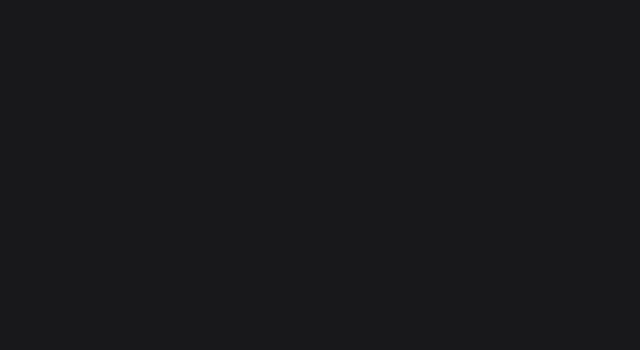
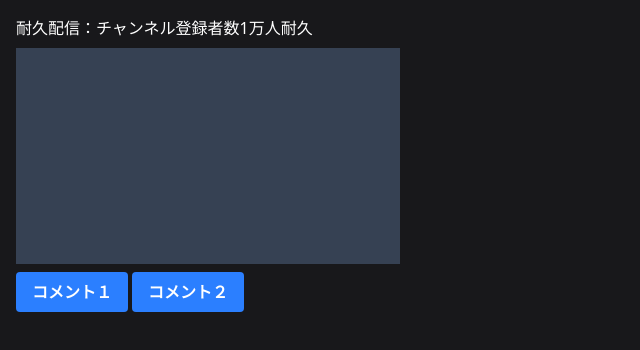
Before and after one commit to shari-sushi/sandbox, a React (Vite) app in the folder frontend/: page /animate-presence in a window 1280 px wide. Before the commit this address had no page. Shown: the top 350 px of the page, without its empty margins (0-640 px from the left). Built offline with nearby package versions, Linux system fonts and the light colour scheme.

Commit message:
新着コメントが下から上っていく

```diff
--- a/frontend/package.json
+++ b/frontend/package.json
@@ -11,6 +11,7 @@
   },
   "dependencies": {
     "@tailwindcss/vite": "^4.0.17",
+    "framer-motion": "^12.12.1",
     "react": "^19.0.0",
     "react-dom": "^19.0.0",
     "react-router-dom": "^7.5.0",
--- a/frontend/src/App.tsx
+++ b/frontend/src/App.tsx
@@ -2,6 +2,7 @@ import { BrowserRouter, Routes, Route } from "react-router-dom";
 import Layout from "./pageParts/Layout";
 import TopPage from "./pages/TopPage/TopPage";
 import PostImagePage from "./pages/PostImagePage/PostImagePage";
+import LiveChatPage from "./pages/Motion/LiveChatPage";
 
 function App() {
   return (
@@ -10,6 +11,7 @@ function App() {
         <Routes>
           <Route path="/" element={<TopPage />} />
           <Route path="/post-image-page" element={<PostImagePage />} />
+          <Route path="/animate-presence" element={<LiveChatPage />} />
         </Routes>
       </Layout>
     </BrowserRouter>
@@ -17,5 +19,3 @@ function App() {
 }
 
 export default App;
-
-import { BrowserRouter, Routes, Route } from "react-router-dom";
--- /dev/null
+++ b/frontend/src/pages/Motion/LiveChatPage.tsx
@@ -0,0 +1,132 @@
+import { motion, AnimatePresence } from "framer-motion";
+import { useState } from "react";
+
+export default function LiveChatPage() {
+  return <Component />;
+}
+
+export interface Props {
+  id?: string;
+}
+
+const ANIMATION_DURATION: number = 1500; // ms
+const comment1 = "こんすし";
+const comment2 = "こんいも";
+
+type AnimatedComment = {
+  id: string;
+  comment: string;
+  posX: number;
+  startedTime: number;
+};
+
+export const Component = () => {
+  const [animatedComment, setAnimatedComment] = useState<
+    Map<string, AnimatedComment>
+  >(new Map());
+  // const movieRef = useRef<HTMLDivElement>(undefined);
+  // const { getElementProperty } =
+  //   useGetElementProperty<HTMLDivElement>(movieRef);
+  // const comment2 = "こんいも";
+
+  const makeComment = (comment: string): AnimatedComment | undefined => {
+    const id = `${Date.now()}_${comment}`;
+    if (animatedComment.has(id)) return;
+
+    // lastPosX.current += randomNumber(-15, 15); // 0~100%
+    // if (lastPosX.current < 0) lastPosX.current = randomNumber(0, 15);
+    // else if (lastPosX.current > 30) lastPosX.current = randomNumber(15, 30);
+
+    return {
+      id: id,
+      comment: comment,
+      posX: 0,
+      startedTime: Date.now(),
+    };
+  };
+
+  const onClickComment = (comment: string) => {
+    const newComment = makeComment(comment);
+    if (!newComment) return;
+    setAnimatedComment((prevMap) => {
+      const newMap = new Map(prevMap);
+      newMap.set(newComment.id, newComment);
+      return newMap;
+    });
+  };
+
+  return (
+    <div className="flex flex-col gap-2 p-2">
+      <div>耐久配信：チャンネル登録者数1万人耐久</div>
+      <div className="relative w-96 aspect-video">
+        {/* <div className="relative w-96 aspect-video" ref={movieRef}> */}
+        <div className="h-full w-full bg-gray-700"></div>
+        <div className="absolute top-0 left-0 h-full w-full">
+          {animatedComment.size > 0 && (
+            <AnimatePresence>
+              {Array.from(animatedComment.entries()).map(([key, value]) => (
+                <LiveComment
+                  key={key}
+                  id={value.startedTime}
+                  posX={value.posX}
+                  comment={value.comment}
+                />
+              ))}
+            </AnimatePresence>
+          )}
+        </div>
+      </div>
+
+      <div className="flex gap-1">
+        <button
+          className="bg-blue-500 hover:bg-blue-700 text-white font-bold py-2 px-4 rounded hover:cursor-pointer"
+          onClick={() => onClickComment(comment1)}
+        >
+          コメント１
+        </button>
+        <button
+          className="bg-blue-500 hover:bg-blue-700 text-white font-bold py-2 px-4 rounded hover:cursor-pointer"
+          onClick={() => onClickComment(comment2)}
+        >
+          コメント２
+        </button>
+      </div>
+    </div>
+  );
+};
+
+interface LiveCommentProps {
+  id: number;
+  posX: number;
+  comment: string;
+}
+
+const LiveComment = ({ id, comment, posX }: LiveCommentProps) => {
+  // const randomNumber = (
+  //   min: number = 0,
+  //   max: number = Number.MAX_SAFE_INTEGER
+  // ): number => {
+  //   return Math.floor(Math.random() * (max - min + 1)) + min;
+  // };
+
+  return (
+    <motion.div
+      key={id}
+      className={`absolute text-2xl`}
+      initial={{
+        bottom: 0,
+        // right: `${randomNumber(-15, 15)}%`,
+        right: posX,
+        opacity: 1,
+      }}
+      animate={{ bottom: "70%", opacity: 0 }}
+      exit={{ opacity: 0 }}
+      transition={{
+        duration: ANIMATION_DURATION / 1000,
+        ease: "easeOut",
+      }}
+    >
+      {comment}
+    </motion.div>
+  );
+};
```
Also changed, not shown: 2 other files (tests, documents, lock files or other folders).
